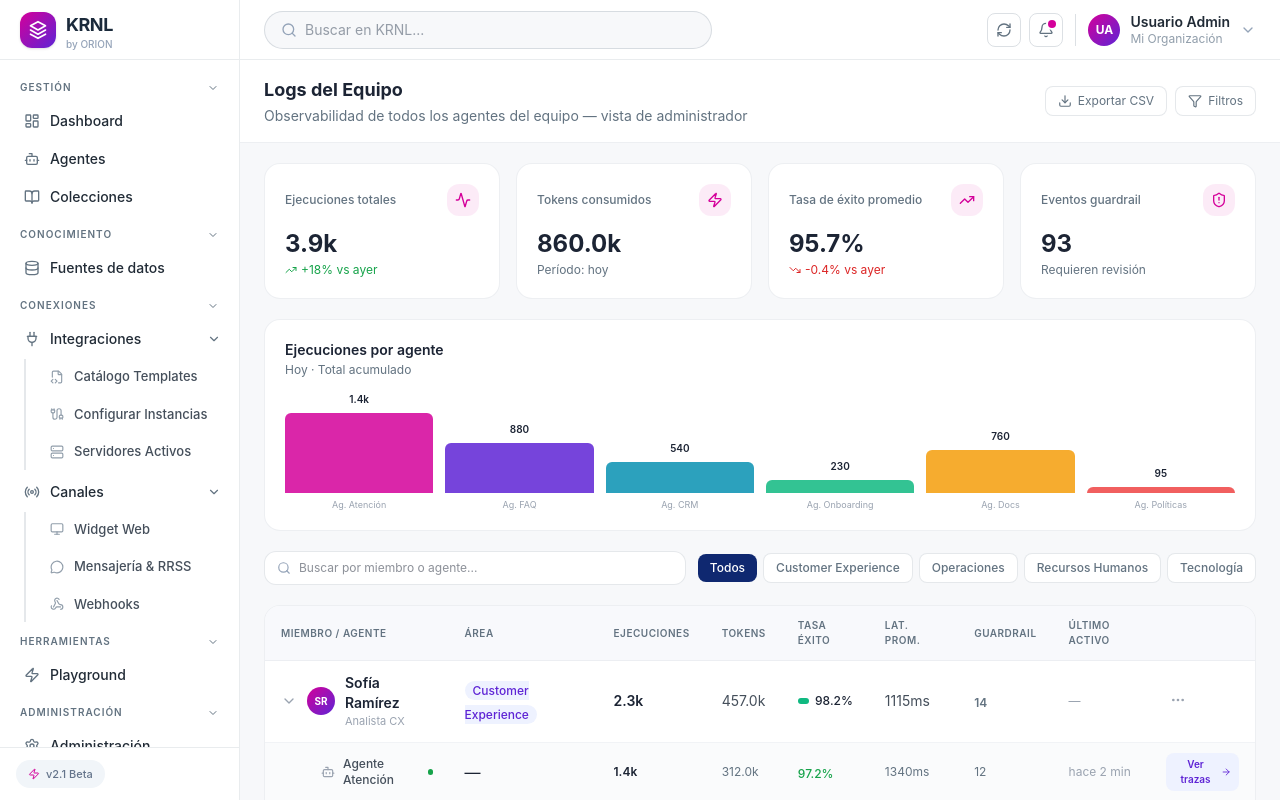
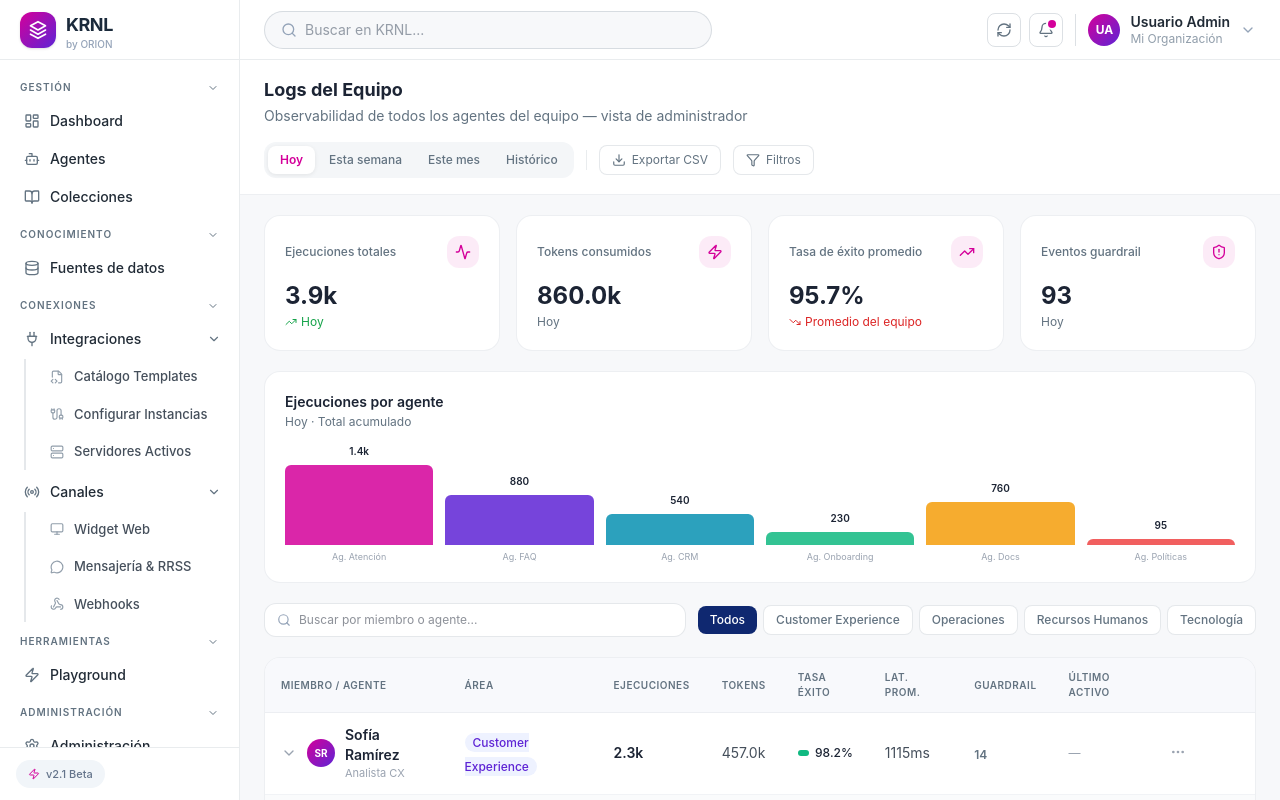
Before and after one commit to niduran-orion/krnl-V0, a Next.js app: page /logs/admin in a window 1280 px wide. Built offline with nearby package versions, Linux system fonts and the light colour scheme.

Commit message:
feat: add time filter with range selector to both views
Add TimeRange type, TIME_RANGES constant, timeRange state, render time range selector, scale KPIs/charts, update subtitles and labels based on selected range

```diff
--- a/components/mcp/logs/admin-logs-view.tsx
+++ b/components/mcp/logs/admin-logs-view.tsx
@@ -173,6 +173,17 @@ const BAR_DATA = [
   { label: "Ag. Onboarding", value: 230, color: "#10B981" },
   { label: "Ag. Docs", value: 760, color: "#F59E0B" },
   { label: "Ag. Políticas", value: 95, color: "#EF4444" },
+]
+
+// ─── Time ranges ─────────────────────────────────────────────────────────────
+
+type TimeRange = "hoy" | "semana" | "mes" | "historico"
+
+const TIME_RANGES: { id: TimeRange; label: string; multiplier: number; periodLabel: string }[] = [
+  { id: "hoy",       label: "Hoy",          multiplier: 1,    periodLabel: "Hoy"          },
+  { id: "semana",    label: "Esta semana",   multiplier: 7,    periodLabel: "Esta semana"  },
+  { id: "mes",       label: "Este mes",      multiplier: 30,   periodLabel: "Este mes"     },
+  { id: "historico", label: "Histórico",     multiplier: 180,  periodLabel: "Todo el tiempo" },
 ]
 
 // ─── Helpers ──────────────────────────────────────────────────────────────────
@@ -364,23 +375,29 @@ export function AdminLogsView() {
   const [selectedTrace, setSelectedTrace] = useState<ExecutionTrace | null>(null)
   const [searchQuery, setSearchQuery] = useState("")
   const [filterArea, setFilterArea] = useState<string>("Todos")
+  const [timeRange, setTimeRange] = useState<TimeRange>("hoy")
 
-  const areas = ["Todos", ...Array.from(new Set(MOCK_MEMBERS.map((m) => m.area)))]
-  const maxBar = Math.max(...BAR_DATA.map((d) => d.value))
+  const currentRange = TIME_RANGES.find((r) => r.id === timeRange)!
+  const m = currentRange.multiplier
 
-  const filteredMembers = MOCK_MEMBERS.filter((m) => {
-    const matchArea = filterArea === "Todos" || m.area === filterArea
+  const areas = ["Todos", ...Array.from(new Set(MOCK_MEMBERS.map((mem) => mem.area)))]
+
+  const scaledBarData = BAR_DATA.map((d) => ({ ...d, value: Math.round(d.value * m) }))
+  const maxBar = Math.max(...scaledBarData.map((d) => d.value))
+
+  const filteredMembers = MOCK_MEMBERS.filter((mem) => {
+    const matchArea = filterArea === "Todos" || mem.area === filterArea
     const matchSearch = searchQuery === "" ||
-      m.name.toLowerCase().includes(searchQuery.toLowerCase()) ||
-      m.agents.some((a) => a.name.toLowerCase().includes(searchQuery.toLowerCase()))
+      mem.name.toLowerCase().includes(searchQuery.toLowerCase()) ||
+      mem.agents.some((a) => a.name.toLowerCase().includes(searchQuery.toLowerCase()))
     return matchArea && matchSearch
   })
 
-  const totalExecs = MOCK_MEMBERS.flatMap((m) => m.agents).reduce((s, a) => s + a.executions, 0)
-  const totalTokens = MOCK_MEMBERS.flatMap((m) => m.agents).reduce((s, a) => s + a.tokensUsed, 0)
-  const totalGuardrail = MOCK_MEMBERS.flatMap((m) => m.agents).reduce((s, a) => s + a.guardrailEvents, 0)
-  const avgSuccess = MOCK_MEMBERS.flatMap((m) => m.agents).reduce((s, a) => s + a.successRate, 0) /
-    MOCK_MEMBERS.flatMap((m) => m.agents).length
+  const allAgents = MOCK_MEMBERS.flatMap((mem) => mem.agents)
+  const totalExecs     = Math.round(allAgents.reduce((s, a) => s + a.executions, 0) * m)
+  const totalTokens    = Math.round(allAgents.reduce((s, a) => s + a.tokensUsed, 0) * m)
+  const totalGuardrail = Math.round(allAgents.reduce((s, a) => s + a.guardrailEvents, 0) * m)
+  const avgSuccess     = allAgents.reduce((s, a) => s + a.successRate, 0) / allAgents.length
 
   return (
     <div className="flex h-full" style={{ background: "#F7F8FA" }}>
@@ -390,7 +407,7 @@ export function AdminLogsView() {
 
         {/* Page header */}
         <div
-          className="flex items-center justify-between px-6 py-4 border-b shrink-0"
+          className="flex items-center justify-between px-6 py-4 border-b shrink-0 gap-4 flex-wrap"
           style={{ background: "#FFFFFF", borderColor: "rgba(145,158,171,0.16)" }}
         >
           <div>
@@ -401,7 +418,35 @@ export function AdminLogsView() {
               Observabilidad de todos los agentes del equipo — vista de administrador
             </p>
           </div>
-          <div className="flex items-center gap-2">
+
+          <div className="flex items-center gap-3 flex-wrap">
+            {/* Time range pill selector */}
+            <div
+              className="flex items-center rounded-xl p-1 gap-0.5"
+              style={{ background: "#F4F6F8" }}
+            >
+              {TIME_RANGES.map((r) => {
+                const active = timeRange === r.id
+                return (
+                  <button
+                    key={r.id}
+                    onClick={() => setTimeRange(r.id)}
+                    className="text-xs font-medium px-3 py-1.5 rounded-lg transition-all"
+                    style={{
+                      background: active ? "#FFFFFF" : "transparent",
+                      color: active ? "#D4009A" : "#637381",
+                      boxShadow: active ? "0 1px 4px rgba(0,0,0,0.08)" : "none",
+                      fontWeight: active ? 600 : 500,
+                    }}
+                  >
+                    {r.label}
+                  </button>
+                )
+              })}
+            </div>
+
+            <div className="w-px h-5" style={{ background: "rgba(145,158,171,0.2)" }} />
+
             <button
               className="flex items-center gap-1.5 text-xs px-3 py-1.5 rounded-lg border transition-colors"
               style={{ borderColor: "rgba(145,158,171,0.24)", color: "#637381", background: "#FFFFFF" }}
@@ -423,10 +468,10 @@ export function AdminLogsView() {
 
           {/* KPI strip */}
           <div className="flex gap-4">
-            <KpiCard label="Ejecuciones totales" value={kfmt(totalExecs)} sub="+18% vs ayer" icon={Activity} trend="up" />
-            <KpiCard label="Tokens consumidos" value={kfmt(totalTokens)} sub="Período: hoy" icon={Zap} trend="neutral" />
-            <KpiCard label="Tasa de éxito promedio" value={`${avgSuccess.toFixed(1)}%`} sub="-0.4% vs ayer" icon={TrendingUp} trend="down" />
-            <KpiCard label="Eventos guardrail" value={String(totalGuardrail)} sub="Requieren revisión" icon={ShieldAlert} trend="neutral" />
+            <KpiCard label="Ejecuciones totales"    value={kfmt(totalExecs)}                sub={currentRange.periodLabel} icon={Activity}    trend="up"      />
+            <KpiCard label="Tokens consumidos"       value={kfmt(totalTokens)}               sub={currentRange.periodLabel} icon={Zap}         trend="neutral" />
+            <KpiCard label="Tasa de éxito promedio" value={`${avgSuccess.toFixed(1)}%`}     sub="Promedio del equipo"      icon={TrendingUp}  trend="down"    />
+            <KpiCard label="Eventos guardrail"       value={kfmt(totalGuardrail)}             sub={currentRange.periodLabel} icon={ShieldAlert} trend="neutral" />
           </div>
 
           {/* Execution by agent chart */}
@@ -437,11 +482,11 @@ export function AdminLogsView() {
             <div className="flex items-center justify-between mb-5">
               <div>
                 <p className="text-sm font-semibold" style={{ color: "#1C2434" }}>Ejecuciones por agente</p>
-                <p className="text-xs mt-0.5" style={{ color: "#637381" }}>Hoy · Total acumulado</p>
+                <p className="text-xs mt-0.5" style={{ color: "#637381" }}>{currentRange.periodLabel} · Total acumulado</p>
               </div>
             </div>
             <div className="flex items-end gap-3 h-28">
-              {BAR_DATA.map((d) => (
+              {scaledBarData.map((d) => (
                 <div key={d.label} className="flex-1 flex flex-col items-center gap-1.5">
                   <span className="text-[10px] font-semibold" style={{ color: "#1C2434" }}>{kfmt(d.value)}</span>
                   <div className="w-full rounded-t-md" style={{
--- a/components/mcp/logs/user-logs-view.tsx
+++ b/components/mcp/logs/user-logs-view.tsx
@@ -124,6 +124,17 @@ const TOKEN_USAGE = [
   { label: "Ag. Ventas",   value: 98400, color: "#D4009A" },
   { label: "Ag. Soporte",  value: 41000, color: "#5E24D5" },
   { label: "Ag. Reportes", value: 18200, color: "#0891B2" },
+]
+
+// ─── Time ranges ─────────────────────────────────────────────────────────────
+
+type TimeRange = "hoy" | "semana" | "mes" | "historico"
+
+const TIME_RANGES: { id: TimeRange; label: string; multiplier: number; periodLabel: string }[] = [
+  { id: "hoy",       label: "Hoy",          multiplier: 1,    periodLabel: "Hoy"            },
+  { id: "semana",    label: "Esta semana",   multiplier: 7,    periodLabel: "Esta semana"    },
+  { id: "mes",       label: "Este mes",      multiplier: 30,   periodLabel: "Este mes"       },
+  { id: "historico", label: "Histórico",     multiplier: 180,  periodLabel: "Todo el tiempo" },
 ]
 
 // ─── Helpers ──────────────────────────────────────────────────────────────────
@@ -337,25 +348,30 @@ function ExecutionRow({ exec }: { exec: Execution }) {
 
 export function UserLogsView() {
   const [selectedAgentFilter, setSelectedAgentFilter] = useState<string>("Todos")
+  const [timeRange, setTimeRange] = useState<TimeRange>("hoy")
 
-  const totalExecs = MY_AGENTS.reduce((s, a) => s + a.executions, 0)
-  const totalTokens = MY_AGENTS.reduce((s, a) => s + a.tokensUsed, 0)
-  const avgSuccess = MY_AGENTS.reduce((s, a) => s + a.successRate, 0) / MY_AGENTS.length
-  const avgLatency = MY_AGENTS.reduce((s, a) => s + a.avgLatency, 0) / MY_AGENTS.length
+  const currentRange = TIME_RANGES.find((r) => r.id === timeRange)!
+  const mul = currentRange.multiplier
+
+  const totalExecs  = Math.round(MY_AGENTS.reduce((s, a) => s + a.executions, 0) * mul)
+  const totalTokens = Math.round(MY_AGENTS.reduce((s, a) => s + a.tokensUsed, 0) * mul)
+  const avgSuccess  = MY_AGENTS.reduce((s, a) => s + a.successRate, 0) / MY_AGENTS.length
+  const avgLatency  = MY_AGENTS.reduce((s, a) => s + a.avgLatency, 0) / MY_AGENTS.length
 
   const agentFilters = ["Todos", ...MY_AGENTS.map((a) => a.name)]
   const filteredExecs = MY_EXECUTIONS.filter(
     (e) => selectedAgentFilter === "Todos" || e.agentName === selectedAgentFilter
   )
 
-  const maxToken = Math.max(...TOKEN_USAGE.map((t) => t.value))
+  const scaledTokenUsage = TOKEN_USAGE.map((t) => ({ ...t, value: Math.round(t.value * mul) }))
+  const maxToken = Math.max(...scaledTokenUsage.map((t) => t.value))
 
   return (
     <div className="flex flex-col h-full" style={{ background: "#F7F8FA" }}>
 
       {/* Page header */}
       <div
-        className="flex items-center justify-between px-6 py-4 border-b shrink-0"
+        className="flex items-center justify-between px-6 py-4 border-b shrink-0 gap-4 flex-wrap"
         style={{ background: "#FFFFFF", borderColor: "rgba(145,158,171,0.16)" }}
       >
         <div>
@@ -364,6 +380,31 @@ export function UserLogsView() {
             Trazabilidad y métricas de tus agentes CORE
           </p>
         </div>
+
+        {/* Time range pill selector */}
+        <div
+          className="flex items-center rounded-xl p-1 gap-0.5"
+          style={{ background: "#F4F6F8" }}
+        >
+          {TIME_RANGES.map((r) => {
+            const active = timeRange === r.id
+            return (
+              <button
+                key={r.id}
+                onClick={() => setTimeRange(r.id)}
+                className="text-xs font-medium px-3 py-1.5 rounded-lg transition-all"
+                style={{
+                  background: active ? "#FFFFFF" : "transparent",
+                  color: active ? "#D4009A" : "#637381",
+                  boxShadow: active ? "0 1px 4px rgba(0,0,0,0.08)" : "none",
+                  fontWeight: active ? 600 : 500,
+                }}
+              >
+                {r.label}
+              </button>
+            )
+          })}
+        </div>
       </div>
 
       <div className="flex-1 overflow-y-auto">
@@ -371,10 +412,10 @@ export function UserLogsView() {
 
           {/* KPI strip */}
           <div className="flex gap-4">
-            <KpiCard label="Mis ejecuciones" value={kfmt(totalExecs)} sub="Total histórico" icon={Activity} />
-            <KpiCard label="Tokens consumidos" value={kfmt(totalTokens)} sub="Todos los agentes" icon={Zap} accent="#5E24D5" />
-            <KpiCard label="Tasa de éxito" value={`${avgSuccess.toFixed(1)}%`} sub="Promedio" icon={TrendingUp} accent="#16A34A" />
-            <KpiCard label="Latencia promedio" value={`${Math.round(avgLatency)}ms`} sub="Por ejecución" icon={Clock} accent="#0891B2" />
+            <KpiCard label="Mis ejecuciones"   value={kfmt(totalExecs)}              sub={currentRange.periodLabel} icon={Activity}   />
+            <KpiCard label="Tokens consumidos"  value={kfmt(totalTokens)}             sub={currentRange.periodLabel} icon={Zap}        accent="#5E24D5" />
+            <KpiCard label="Tasa de éxito"      value={`${avgSuccess.toFixed(1)}%`}   sub="Promedio de agentes"      icon={TrendingUp} accent="#16A34A" />
+            <KpiCard label="Latencia promedio"  value={`${Math.round(avgLatency)}ms`} sub="Por ejecución"            icon={Clock}      accent="#0891B2" />
           </div>
 
           {/* My agents status row */}
@@ -457,7 +498,7 @@ export function UserLogsView() {
               Consumo de tokens por agente
             </p>
             <div className="space-y-3">
-              {TOKEN_USAGE.map((t) => (
+              {scaledTokenUsage.map((t) => (
                 <div key={t.label} className="flex items-center gap-3">
                   <span className="text-xs w-24 shrink-0 font-medium" style={{ color: "#454F5B" }}>{t.label}</span>
                   <div className="flex-1 h-2.5 rounded-full" style={{ background: "#F1F5F9" }}>
```
